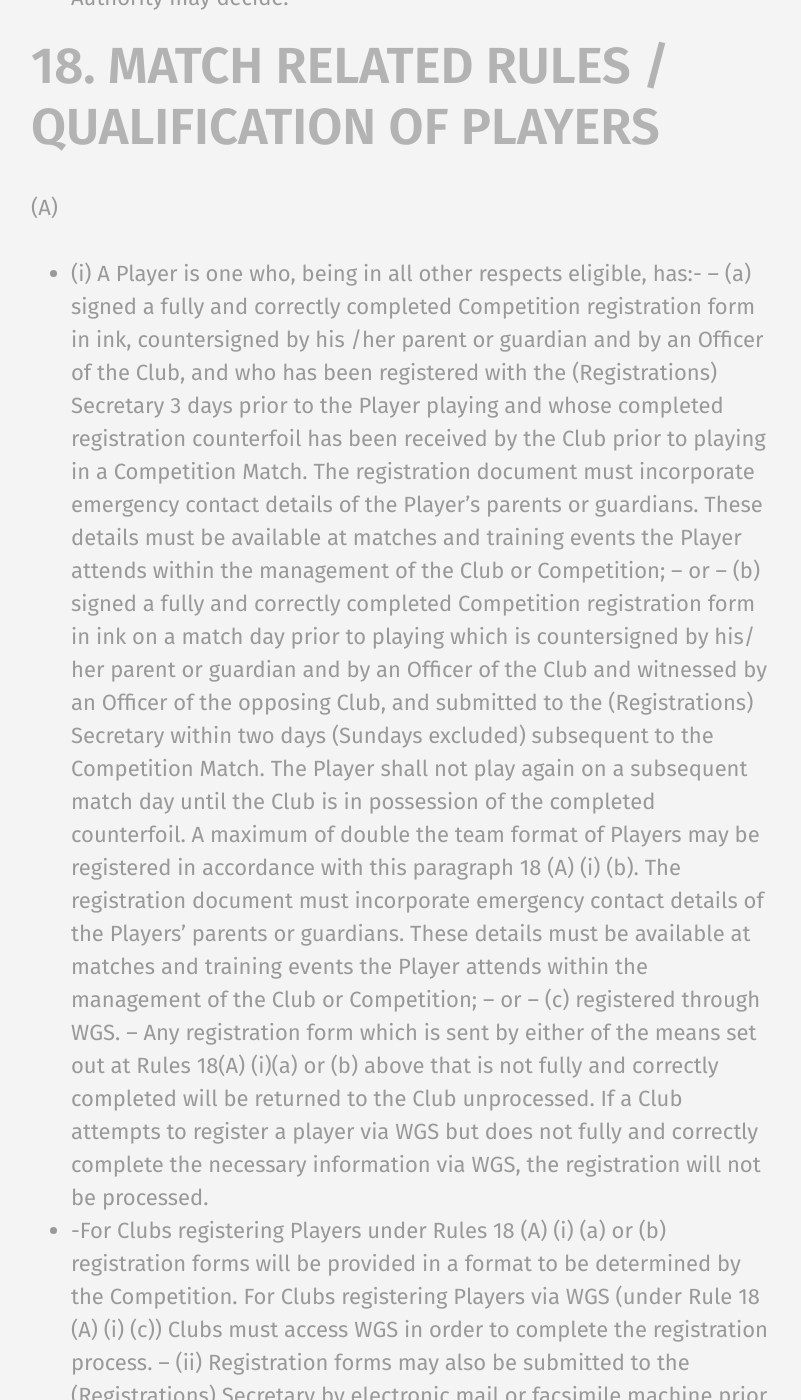
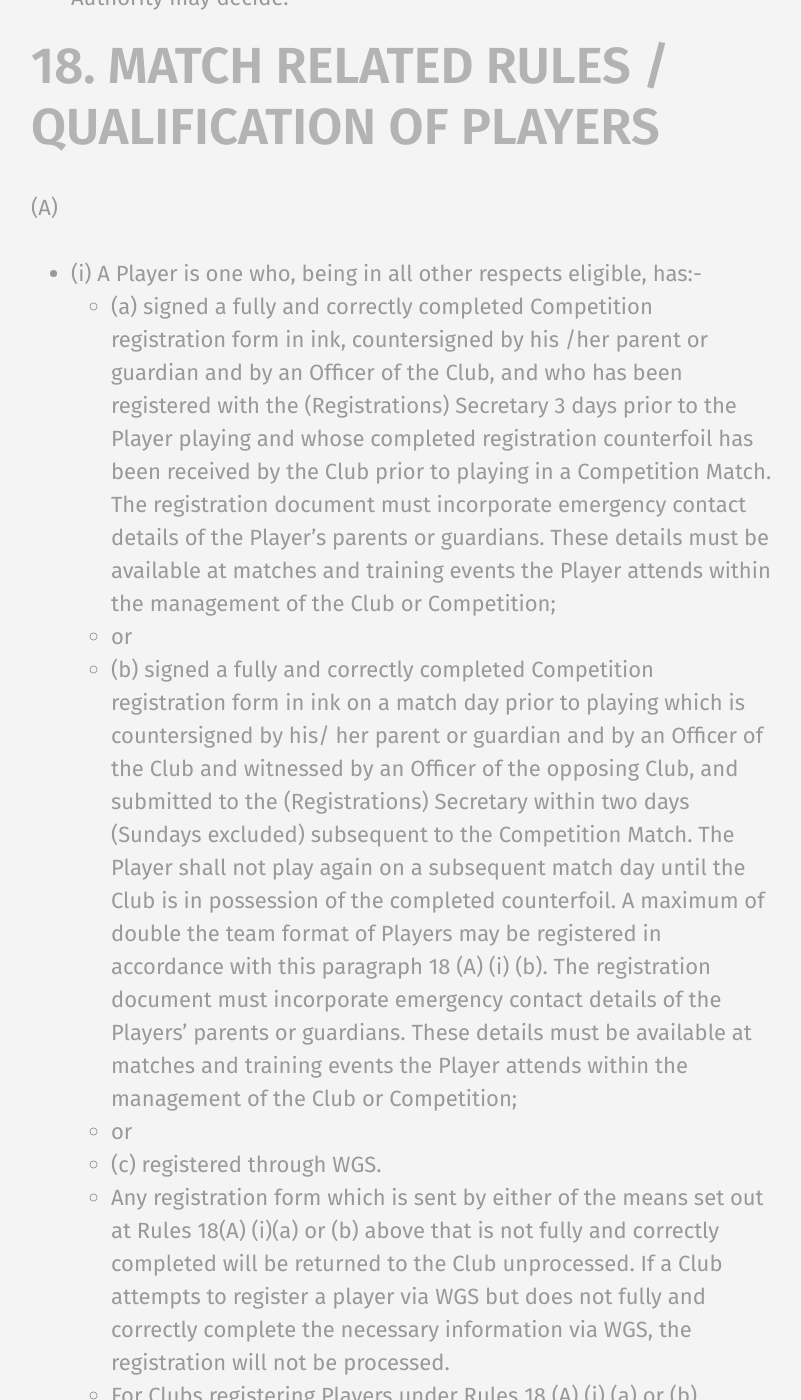
Before and after one commit to rotherleague/Rother, a Jekyll site: the page built from rules.md, in a window 1280 px wide and 1400 px high, scrolled down 24568 px. Shown: the whole window, without its empty margins (57-858 px from the left). Built offline with Jekyll 4.4.1, drawn with Linux system fonts in a browser that asks for light colours; nearby versions of some CDN libraries; some of the changed text lies outside the part shown.

Commit message:
Update 18.md

```diff
--- a/_includes/rules/18.md
+++ b/_includes/rules/18.md
@@ -1,15 +1,15 @@
 # 18. MATCH RELATED RULES / QUALIFICATION OF PLAYERS
 (A)
 - (i)	A Player is one who, being in all other respects eligible, has:-
- -- (a)	signed a fully and correctly completed Competition registration form  in ink, countersigned by his /her parent or guardian and by an Officer     of the Club, and who has been registered with the (Registrations) Secretary 3 days prior to the Player playing and whose completed registration counterfoil has been received by the Club prior to playing in a Competition Match. The registration document must incorporate emergency contact details of the Player’s parents or guardians. These details must be available at matches and training events the Player attends within the management of the Club or Competition;
- -- or
- -- (b)	signed a fully and correctly completed Competition registration form  in ink on a match day prior to playing which is countersigned by his/   her parent or guardian and by an Officer of the Club and witnessed by  an Officer of the opposing Club, and submitted to the (Registrations) Secretary within two days (Sundays excluded) subsequent to the Competition Match. The Player shall not play again on a subsequent match day until the Club is in possession of the completed counterfoil. A maximum of double the team format of Players may be registered in accordance with this paragraph 18 (A) (i) (b). The registration document must incorporate emergency contact details of the Players’ parents or guardians. These details must be available at matches and training events the Player attends within the management of the Club or Competition;
- -- or
- -- (c)	registered through WGS.
--- Any registration form which is sent by either of the means set out at Rules 18(A) (i)(a) or (b) above that is not fully and correctly completed will be returned to the Club unprocessed. If a Club attempts to register a player via WGS but does not fully and correctly complete the necessary information via WGS, the registration will not be processed.
-- -For Clubs registering Players under Rules 18 (A) (i) (a) or (b) registration forms will be provided in a format to be determined by the Competition. For Clubs registering Players via WGS (under Rule 18 (A) (i) (c)) Clubs must access WGS in order to complete the registration process.
--- (ii)	Registration forms may also be submitted to the (Registrations) Secretary by electronic mail or facsimile machine prior to the Player playing in a Competition Match. The original document must be forwarded by post to the appropriate Officer of the Competition within three days of the Competition Match.
--- The registration document must incorporate a current passport-size photograph of the Player seeking registration together with confirmation that the Player’s proof of date of birth has been checked by the Club and is accurate.
+   - (a)	signed a fully and correctly completed Competition registration form  in ink, countersigned by his /her parent or guardian and by an Officer     of the Club, and who has been registered with the (Registrations) Secretary 3 days prior to the Player playing and whose completed registration counterfoil has been received by the Club prior to playing in a Competition Match. The registration document must incorporate emergency contact details of the Player’s parents or guardians. These details must be available at matches and training events the Player attends within the management of the Club or Competition;
+   - or
+   - (b)	signed a fully and correctly completed Competition registration form  in ink on a match day prior to playing which is countersigned by his/   her parent or guardian and by an Officer of the Club and witnessed by  an Officer of the opposing Club, and submitted to the (Registrations) Secretary within two days (Sundays excluded) subsequent to the Competition Match. The Player shall not play again on a subsequent match day until the Club is in possession of the completed counterfoil. A maximum of double the team format of Players may be registered in accordance with this paragraph 18 (A) (i) (b). The registration document must incorporate emergency contact details of the Players’ parents or guardians. These details must be available at matches and training events the Player attends within the management of the Club or Competition;
+   - or
+   - (c)	registered through WGS.
+   - Any registration form which is sent by either of the means set out at Rules 18(A) (i)(a) or (b) above that is not fully and correctly completed will be returned to the Club unprocessed. If a Club attempts to register a player via WGS but does not fully and correctly complete the necessary information via WGS, the registration will not be processed.
+   - For Clubs registering Players under Rules 18 (A) (i) (a) or (b) registration forms will be provided in a format to be determined by the Competition. For Clubs registering Players via WGS (under Rule 18 (A) (i) (c)) Clubs must access WGS in order to complete the registration process.
+- (ii)	Registration forms may also be submitted to the (Registrations) Secretary by electronic mail or facsimile machine prior to the Player playing in a Competition Match. The original document must be forwarded by post to the appropriate Officer of the Competition within three days of the Competition Match.
+- The registration document must incorporate a current passport-size photograph of the Player seeking registration together with confirmation that the Player’s proof of date of birth has been checked by the Club and is accurate.
 
 Failure to comply with this Rule will result in a fine in accordance with the Fines Tariff.
 
```
